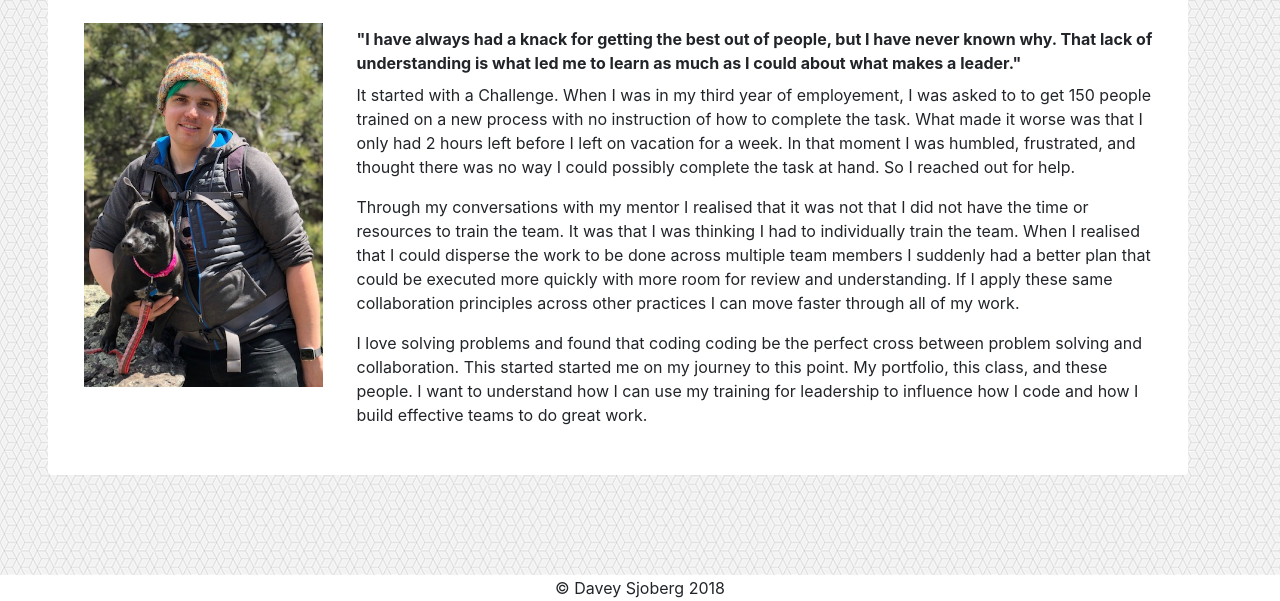
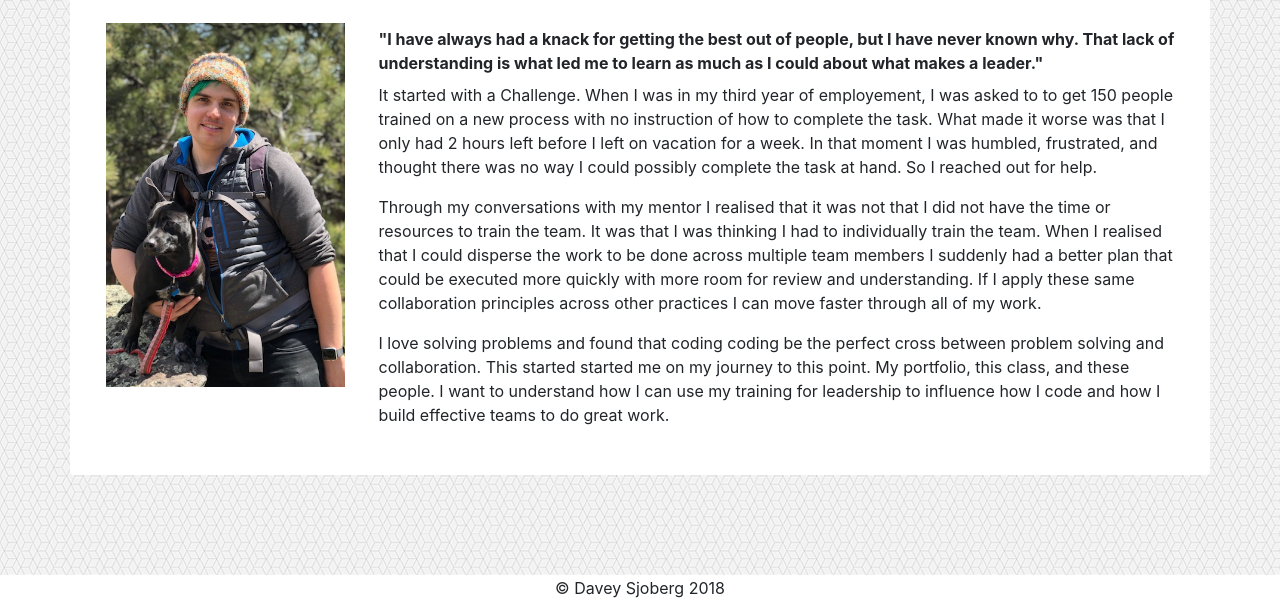
Before and after one commit to daveysjobey/Bootstrap-Portfolio, a plain HTML site: page index.html in a window 1280 px wide. Shown: the part 199-800 px from the top of the page. Drawn offline with nearby package versions, Linux system fonts and the light colour scheme.

Commit message:
Austin's Fix

```diff
--- a/assets/style.css
+++ b/assets/style.css
@@ -27,7 +27,7 @@ body{
     margin: .5rem 0rem;
 }
 .container{
-    margin: 3rem;
+    margin-top: 3rem;
     background-color: #ffffff;
     padding: 2rem;
 }
```
